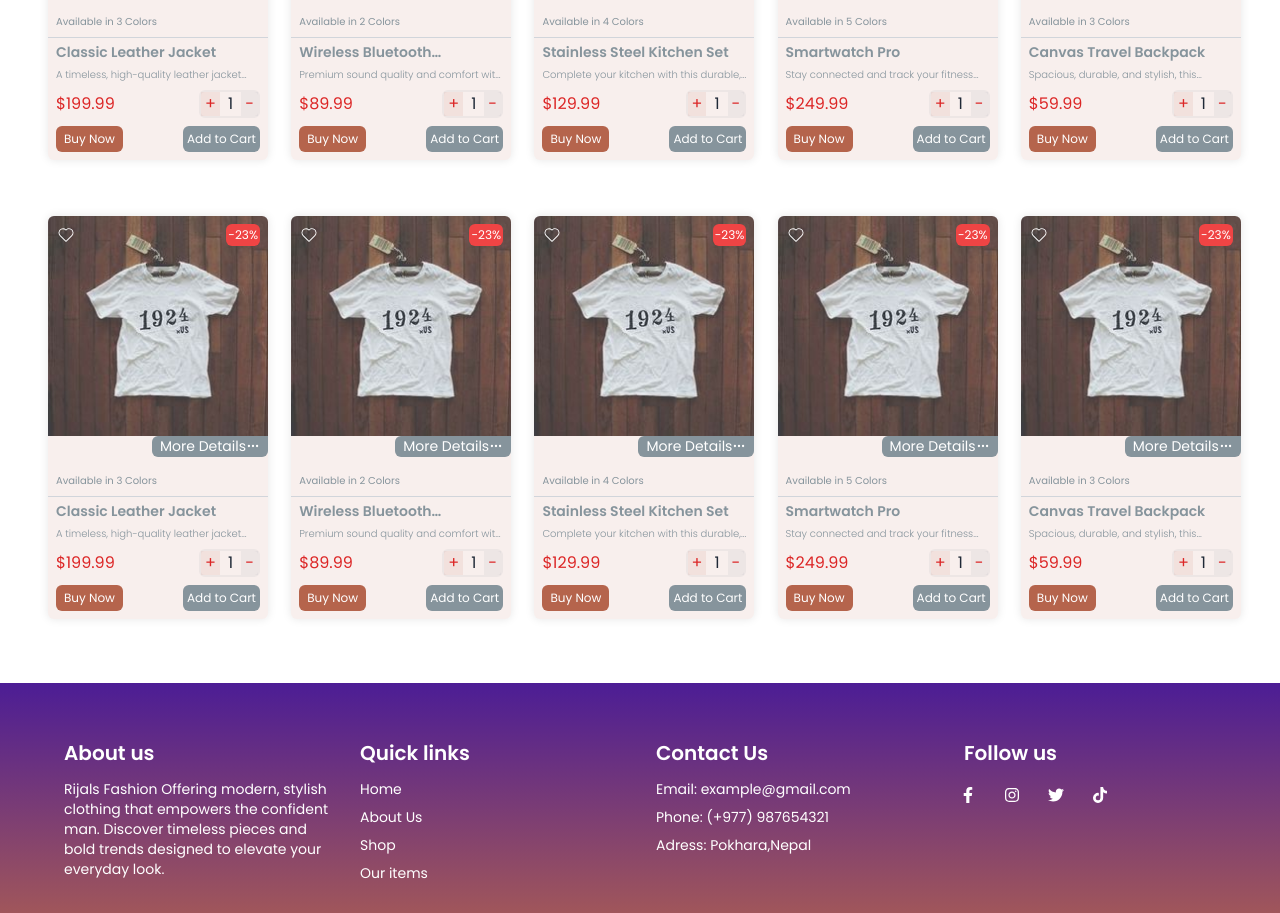
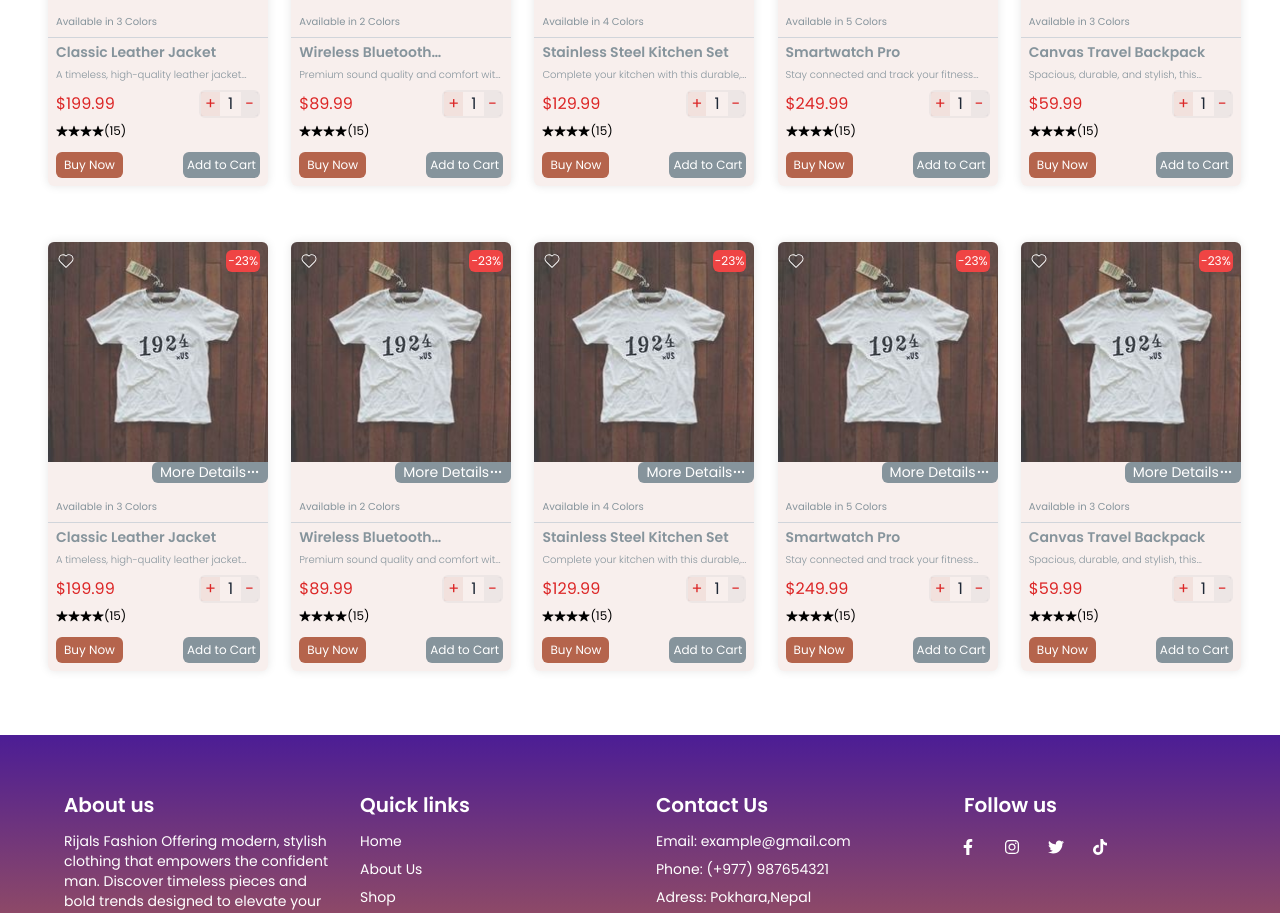
Before and after one commit to prasannarijal35/ecom-project, a Next.js app: page / in a window 1280 px wide. Shown: the part 1275-2188 px from the top of the page. Built offline with nearby package versions, Linux system fonts and the light colour scheme.

Commit message:
edited product card

```diff
--- a/src/components/home/SingleProductItem.tsx
+++ b/src/components/home/SingleProductItem.tsx
@@ -2,7 +2,7 @@
 import Image from "next/image";
 
 import { CiHeart } from "react-icons/ci";
-// import { IoStar } from "react-icons/io5";
+import { IoStar } from "react-icons/io5";
 import { FiMoreHorizontal } from "react-icons/fi";
 import { items } from "@/types/products";
 import { useState } from "react";
@@ -70,13 +70,13 @@ export default function SingleProductItem({ product }: { product: items }) {
             </button>
           </div>
         </div>
-        {/* <div className="flex text-black text-[12px] justify-start items-center mb-3 pl-2">
+        <div className="flex text-black text-[12px] justify-start items-center mb-3 pl-2">
           <IoStar />
           <IoStar />
           <IoStar />
           <IoStar />
           <span>(15)</span>
-        </div> */}
+        </div>
         <div className="my-2 flex gap-1 justify-between px-2">
           <button className="bg-primary text-white  font-sm px-2 py-1 rounded-md text-[12px]">
             Buy Now
```
